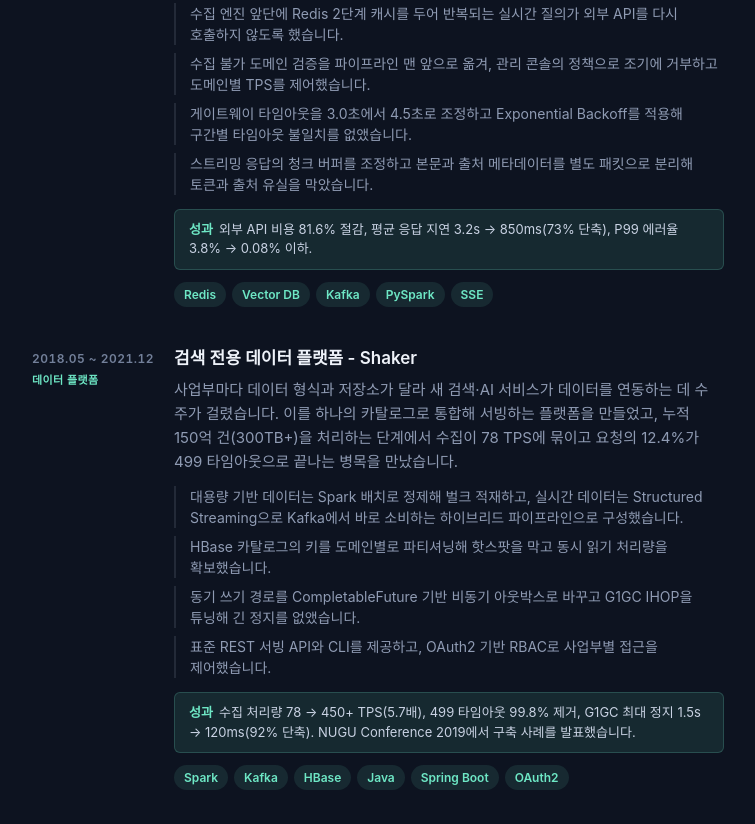
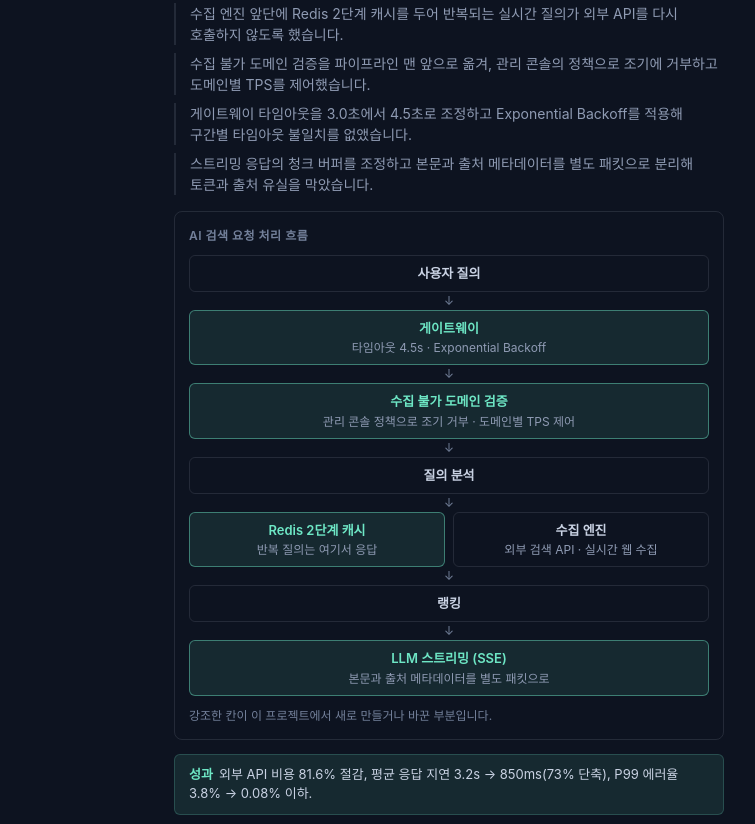
Before and after one commit to carpenta/carpenta.github.io, an Astro site in the folder site/: page / in a window 1280 px wide. Shown: the part 2526-3350 px from the top of the page, without its empty margins (440-1195 px from the left). Built offline with nearby package versions, Linux system fonts and the light colour scheme; Astro itself is replaced by a stand-in of ours; a web font is replaced by a local one.

Commit message:
ADD: design diagram for each featured project
Co-Authored-By: Claude Opus 5.5 <noreply@anthropic.com>

```diff
--- /dev/null
+++ b/site/src/components/Diagram.astro
@@ -0,0 +1,24 @@
+---
+import type { Locale } from '../lib/paths';
+import type { Diagram } from '../data/types';
+import { ui } from '../data/ui';
+
+interface Props { locale: Locale; diagram: Diagram }
+const { locale, diagram } = Astro.props;
+---
+<figure class="diagram">
+  <figcaption>{diagram.caption[locale]}</figcaption>
+  <ol class="dia-rows">
+    {diagram.rows.map((row) => (
+      <li class="dia-row">
+        {row.map((node) => (
+          <div class:list={['dia-node', { changed: node.changed }]}>
+            <span class="dia-label">{node.label[locale]}</span>
+            {node.note && <span class="dia-note">{node.note[locale]}</span>}
+          </div>
+        ))}
+      </li>
+    ))}
+  </ol>
+  <p class="dia-legend">{ui.diagramChanged[locale]}</p>
+</figure>
--- a/site/src/components/ProjectList.astro
+++ b/site/src/components/ProjectList.astro
@@ -3,6 +3,7 @@ import type { Locale } from '../lib/paths';
 import { projects } from '../data/projects';
 import { highlights } from '../data/highlights';
 import { ui } from '../data/ui';
+import Diagram from './Diagram.astro';
 
 interface Props { locale: Locale }
 const { locale } = Astro.props;
@@ -22,6 +23,7 @@ const { locale } = Astro.props;
             <li>{d[locale]}</li>
           ))}
         </ul>
+        <Diagram locale={locale} diagram={h.diagram} />
         <div class="result-badge">
           <strong>{ui.result[locale]}</strong>{h.result[locale]}
         </div>
--- a/site/src/data/highlights.ts
+++ b/site/src/data/highlights.ts
@@ -36,6 +36,18 @@ export const highlights: Highlight[] = [
       ko: '외부 API 비용 81.6% 절감, 평균 응답 지연 3.2s → 850ms(73% 단축), P99 에러율 3.8% → 0.08% 이하.',
       en: 'External API cost down 81.6%, average response latency from 3.2s to 850ms (73% faster), P99 error rate from 3.8% to under 0.08%.',
     },
+    diagram: {
+      caption: { ko: 'AI 검색 요청 처리 흐름', en: 'AI search request flow' },
+      rows: [
+        [{ label: { ko: '사용자 질의', en: 'User query' } }],
+        [{ label: { ko: '게이트웨이', en: 'Gateway' }, note: { ko: '타임아웃 4.5s · Exponential Backoff', en: '4.5s timeout · exponential backoff' }, changed: true }],
+        [{ label: { ko: '수집 불가 도메인 검증', en: 'Non-collectable domain check' }, note: { ko: '관리 콘솔 정책으로 조기 거부 · 도메인별 TPS 제어', en: 'Early rejection by console policy · per-domain TPS' }, changed: true }],
+        [{ label: { ko: '질의 분석', en: 'Query analysis' } }],
+        [{ label: { ko: 'Redis 2단계 캐시', en: 'Two-tier Redis cache' }, note: { ko: '반복 질의는 여기서 응답', en: 'Repeated queries answered here' }, changed: true }, { label: { ko: '수집 엔진', en: 'Collection engine' }, note: { ko: '외부 검색 API · 실시간 웹 수집', en: 'External search API · live web collection' } }],
+        [{ label: { ko: '랭킹', en: 'Ranking' } }],
+        [{ label: { ko: 'LLM 스트리밍 (SSE)', en: 'LLM streaming (SSE)' }, note: { ko: '본문과 출처 메타데이터를 별도 패킷으로', en: 'Body and citation metadata in separate packets' }, changed: true }],
+      ],
+    },
   },
   {
     id: 'data-platform',
@@ -71,6 +83,17 @@ export const highlights: Highlight[] = [
     result: {
       ko: '수집 처리량 78 → 450+ TPS(5.7배), 499 타임아웃 99.8% 제거, G1GC 최대 정지 1.5s → 120ms(92% 단축). NUGU Conference 2019에서 구축 사례를 발표했습니다.',
       en: 'Ingest throughput from 78 to 450+ TPS (5.7x), 99.8% of 499 timeouts eliminated, G1GC maximum pause from 1.5s to 120ms (92% shorter). Presented the work at NUGU Conference 2019.',
+    },
+    diagram: {
+      caption: { ko: '데이터 수집부터 서빙까지', en: 'From ingestion to serving' },
+      rows: [
+        [{ label: { ko: '사업부별 데이터 소스', en: 'Per-unit data sources' } }],
+        [{ label: { ko: 'Spark 배치', en: 'Spark batch' }, note: { ko: '대용량 기반 데이터 정제 · 벌크 적재', en: 'Refine and bulk-load base data' }, changed: true }, { label: { ko: 'Structured Streaming', en: 'Structured Streaming' }, note: { ko: 'Kafka 실시간 데이터 소비', en: 'Consume real-time data from Kafka' }, changed: true }],
+        [{ label: { ko: '비동기 아웃박스', en: 'Async outbox' }, note: { ko: 'CompletableFuture · G1GC IHOP 튜닝', en: 'CompletableFuture · G1GC IHOP tuning' }, changed: true }],
+        [{ label: { ko: 'HBase 통합 카탈로그', en: 'Unified HBase catalog' }, note: { ko: '도메인별 키 파티셔닝', en: 'Keys partitioned by domain' }, changed: true }],
+        [{ label: { ko: 'REST 서빙 API · CLI', en: 'REST serving API · CLI' }, note: { ko: 'OAuth2 기반 RBAC', en: 'OAuth2-based RBAC' }, changed: true }],
+        [{ label: { ko: '검색·AI 서비스', en: 'Search and AI services' } }],
+      ],
     },
   },
   {
@@ -108,5 +131,14 @@ export const highlights: Highlight[] = [
       ko: '프로비저닝 48시간 → 5분, etcd P99 Write Latency 45ms → 4ms(91% 단축), 클러스터 자원 활용률 10% → 52%.',
       en: 'Provisioning from 48 hours to 5 minutes, etcd P99 write latency from 45ms to 4ms (91% shorter), cluster utilization from 10% to 52%.',
     },
+    diagram: {
+      caption: { ko: '셀프서비스 미들웨어 배포 구조', en: 'Self-service middleware deployment' },
+      rows: [
+        [{ label: { ko: '개발자 웹 포털', en: 'Developer web portal' }, note: { ko: '사양 선택 · 권한과 계정 자동 생성', en: 'Pick a spec · permissions and accounts created' }, changed: true }],
+        [{ label: { ko: 'ArgoCD · Helm', en: 'ArgoCD · Helm' }, note: { ko: 'Git에 선언한 템플릿·형상 자동 동기화', en: 'Sync templates and state declared in Git' }, changed: true }],
+        [{ label: { ko: 'Custom Operator', en: 'Custom operators' }, note: { ko: '스케일링 · 토픽 · 리밸런싱 · 3초 이내 Failover', en: 'Scaling · topics · rebalancing · failover under 3s' }, changed: true }, { label: { ko: 'Kubernetes Control Plane', en: 'Kubernetes control plane' }, note: { ko: 'etcd 5노드 쿼럼 · NVMe 전용 볼륨', en: 'Five-node etcd quorum · dedicated NVMe' }, changed: true }],
+        [{ label: { ko: 'Kafka', en: 'Kafka' } }, { label: { ko: 'Redis Sentinel', en: 'Redis Sentinel' } }],
+      ],
+    },
   },
 ];
--- a/site/src/data/ui.ts
+++ b/site/src/data/ui.ts
@@ -32,4 +32,5 @@ export const ui = {
   background: { ko: '배경 및 해결 과제', en: 'Background and challenge' },
   decisions: { ko: '기술적 의사결정', en: 'Technical decisions' },
   result: { ko: '성과', en: 'Impact' },
+  diagramChanged: { ko: '강조한 칸이 이 프로젝트에서 새로 만들거나 바꾼 부분입니다.', en: 'Highlighted boxes are the parts this project built or changed.' },
 } satisfies Record<string, L10n>;
--- a/site/src/styles/global.css
+++ b/site/src/styles/global.css
@@ -100,6 +100,18 @@ a:focus-visible { outline: 2px solid var(--accent); outline-offset: 3px; border-
 .decisions-list { margin-top: 12px; display: grid; gap: 8px; }
 .decisions-list li { padding-left: 14px; border-left: 2px solid var(--line); font-size: 14px; color: var(--muted); line-height: 1.5; }
 
+.diagram { margin: 16px 0 0; padding: 14px; border: 1px solid var(--line); border-radius: 8px; }
+.diagram figcaption { margin-bottom: 10px; font-size: 12px; font-weight: 600; letter-spacing: 0.04em; color: var(--dim); }
+.dia-rows { margin: 0; padding: 0; list-style: none; display: grid; gap: 18px; }
+.dia-row { position: relative; display: flex; gap: 8px; }
+.dia-row + .dia-row::before { content: '↓'; position: absolute; top: -17px; left: 50%; transform: translateX(-50%); font-size: 12px; line-height: 16px; color: var(--dim); }
+.dia-node { flex: 1 1 0; min-width: 0; padding: 7px 10px; border: 1px solid var(--line); border-radius: 6px; text-align: center; }
+.dia-node.changed { border-color: rgba(110, 231, 197, 0.45); background: var(--accent-bg); }
+.dia-label { display: block; font-size: 13px; font-weight: 600; color: var(--text); }
+.dia-node.changed .dia-label { color: var(--accent); }
+.dia-note { display: block; margin-top: 2px; font-size: 12px; line-height: 1.4; color: var(--muted); }
+.dia-legend { margin-top: 10px; font-size: 12px; color: var(--dim); }
+
 .result-badge {
   margin-top: 14px;
   padding: 10px 14px;
```
Also changed, not shown: site/src/data/types.ts (+13 -0 lines), site/tests/e2e/home.spec.ts (+12 -0 lines).
